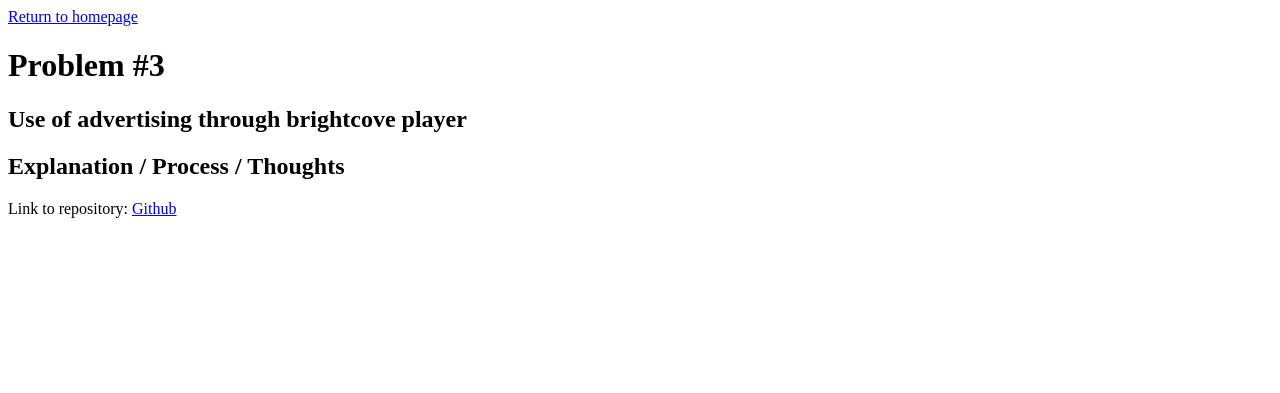
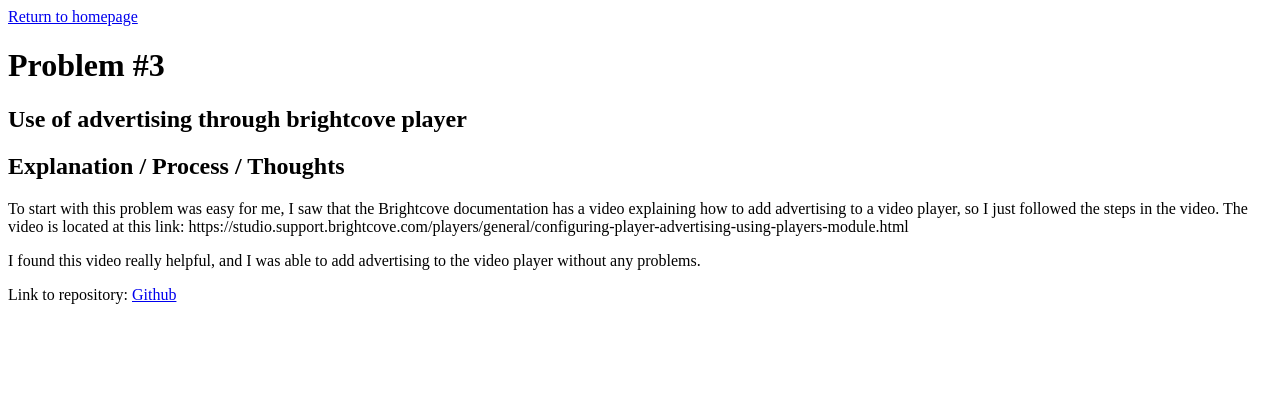
Before and after one commit to Daniel-Glz/brightcove-assessment, a PHP site: page /problem-3.php in a window 1280 px wide. Shown: the top 393 px of the page. Run offline with PHP 8.4, Linux system fonts and the light colour scheme; some libraries are stand-ins or nearby versions.

Commit message:
Assessment Finalized

```diff
--- a/src/views/index.php
+++ b/src/views/index.php
@@ -34,7 +34,7 @@
             <footer class="footer">
                 <p class="footer__text">
                     Link to repository:
-                    <a class="footer__link" href="https://github.com" target="_blank">Github</a>
+                    <a class="footer__link" href="https://github.com/Daniel-Glz/brightcove-assessment" target="_blank">Github</a>
                 </p>
             </footer>
         </div>
--- a/src/views/problem-1.php
+++ b/src/views/problem-1.php
@@ -52,7 +52,7 @@
             <footer class="footer">
                 <p class="footer__text">
                     Link to repository:
-                    <a class="footer__link" href="https://github.com" target="_blank">Github</a>
+                    <a class="footer__link" href="https://github.com/Daniel-Glz/brightcove-assessment" target="_blank">Github</a>
                 </p>
             </footer>
         </div>
--- a/src/views/problem-2.php
+++ b/src/views/problem-2.php
@@ -53,7 +53,7 @@
             <footer class="footer">
                 <p class="footer__text">
                     Link to repository:
-                    <a class="footer__link" href="https://github.com" target="_blank">Github</a>
+                    <a class="footer__link" href="https://github.com/Daniel-Glz/brightcove-assessment" target="_blank">Github</a>
                 </p>
             </footer>
         </div>
--- a/src/views/problem-3.php
+++ b/src/views/problem-3.php
@@ -33,12 +33,19 @@
 
                 <div class="content__explanation">
                     <h2 class="content__explanation-title">Explanation / Process / Thoughts</h2>
+                    <p class="content__explanation-text">
+                        To start with this problem was easy for me, I saw that the Brightcove documentation has a video explaining how to add advertising to a video player, so I just followed the steps in the video. The video is located at this link: https://studio.support.brightcove.com/players/general/configuring-player-advertising-using-players-module.html
+                    </p>
+
+                    <p class="content__explanation-text">
+                        I found this video really helpful, and I was able to add advertising to the video player without any problems.
+                    </p>
                 </div>
             </div>
             <footer class="footer">
                 <p class="footer__text">
                     Link to repository:
-                    <a class="footer__link" href="https://github.com" target="_blank">Github</a>
+                    <a class="footer__link" href="https://github.com/Daniel-Glz/brightcove-assessment" target="_blank">Github</a>
                 </p>
             </footer>
         </div>
--- a/src/views/problem-5.php
+++ b/src/views/problem-5.php
@@ -58,7 +58,7 @@
             <footer class="footer">
                 <p class="footer__text">
                     Link to repository:
-                    <a class="footer__link" href="https://github.com" target="_blank">Github</a>
+                    <a class="footer__link" href="https://github.com/Daniel-Glz/brightcove-assessment" target="_blank">Github</a>
                 </p>
             </footer>
         </div>
--- a/src/views/problem-6.php
+++ b/src/views/problem-6.php
@@ -48,7 +48,7 @@
             <footer class="footer">
                 <p class="footer__text">
                     Link to repository:
-                    <a class="footer__link" href="https://github.com" target="_blank">Github</a>
+                    <a class="footer__link" href="https://github.com/Daniel-Glz/brightcove-assessment" target="_blank">Github</a>
                 </p>
             </footer>
         </div>
--- a/src/views/problem-7.php
+++ b/src/views/problem-7.php
@@ -51,7 +51,7 @@
             <footer class="footer">
                 <p class="footer__text">
                     Link to repository:
-                    <a class="footer__link" href="https://github.com" target="_blank">Github</a>
+                    <a class="footer__link" href="https://github.com/Daniel-Glz/brightcove-assessment" target="_blank">Github</a>
                 </p>
             </footer>
         </div>
--- a/src/views/problem-8.php
+++ b/src/views/problem-8.php
@@ -43,7 +43,7 @@ Once you&apos;ve done that, save the changes, and your player should start worki
             <footer class="footer">
                 <p class="footer__text">
                     Link to repository:
-                    <a class="footer__link" href="https://github.com" target="_blank">Github</a>
+                    <a class="footer__link" href="https://github.com/Daniel-Glz/brightcove-assessment" target="_blank">Github</a>
                 </p>
             </footer>
         </div>
```
Also changed, not shown: src/config-sample.php (added, +13 -0 lines).
